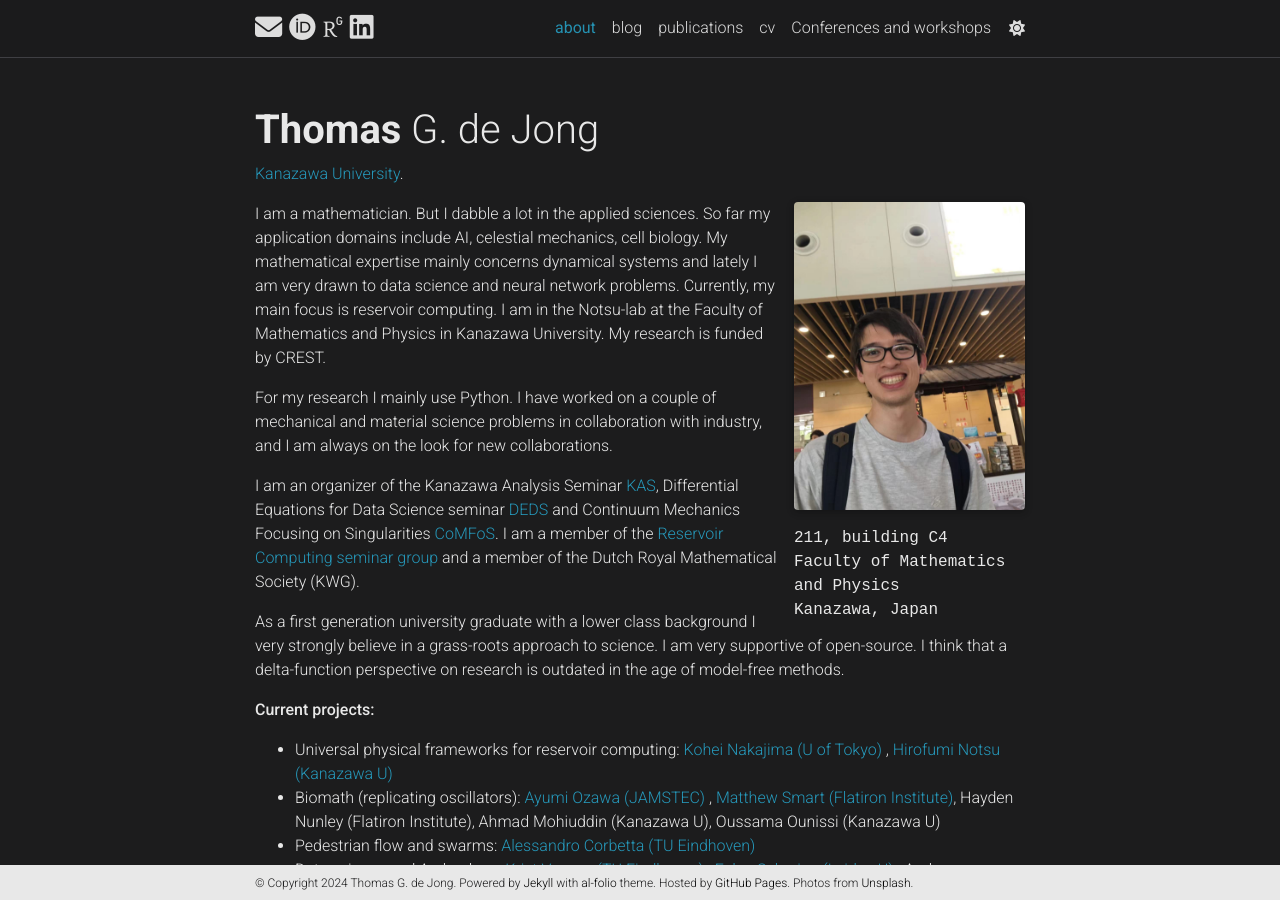
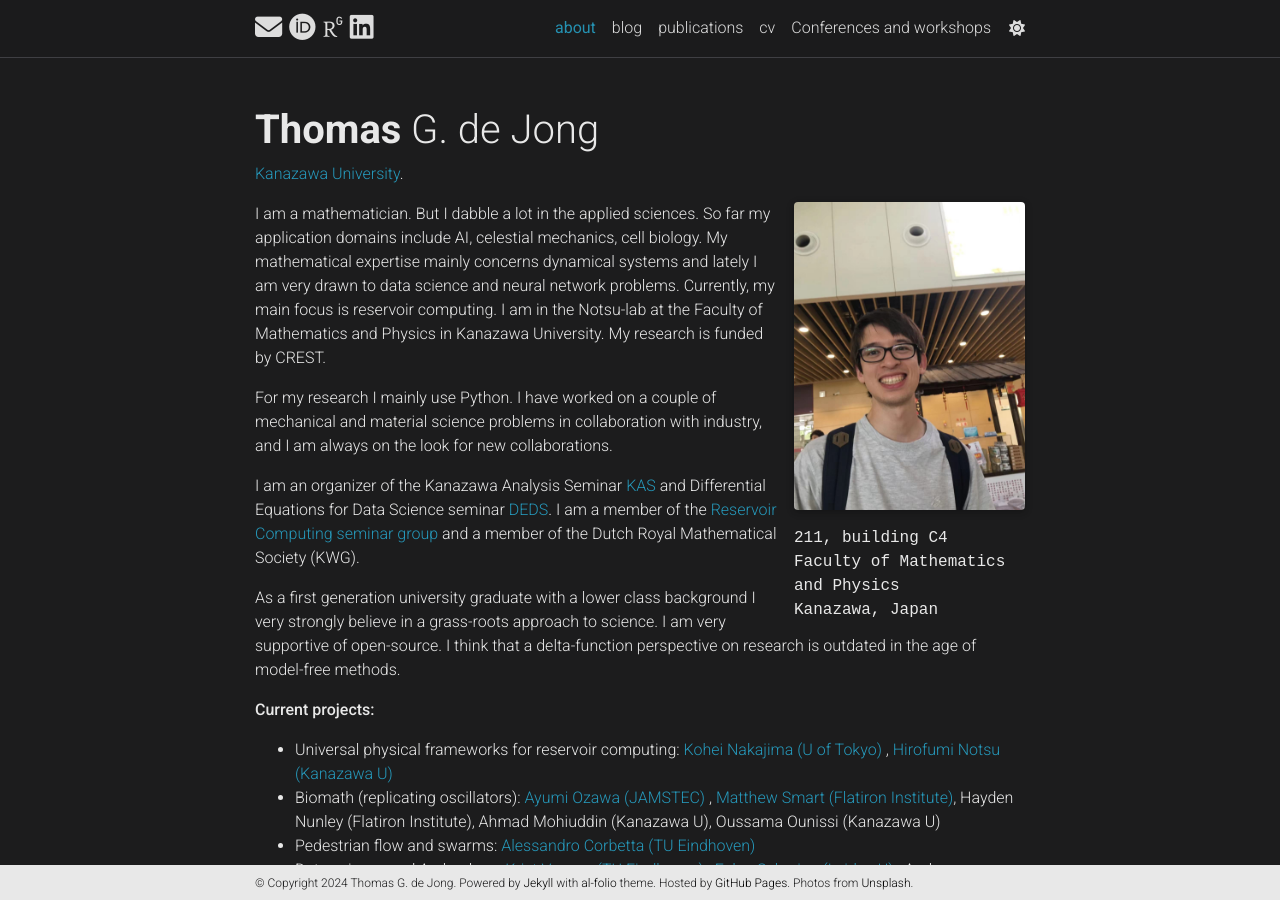
Before and after one commit to mathowl/tgdejong, a Jekyll site: the page built from _pages/about.md, in a window 1280 px wide and 900 px high. Built offline with Jekyll 4.4.1, drawn with Linux system fonts in a browser that asks for light colours; full-size pictures stand in for the smaller copies a plugin makes; some web fonts are replaced; comment, search, counter and statistics services are not loaded; a style sheet for code colours, icons or effects is not loaded.

Commit message:
Update about.md

```diff
--- a/_pages/about.md
+++ b/_pages/about.md
@@ -23,7 +23,7 @@
 
 For my research I mainly use Python. I have worked on a couple of mechanical and material science problems in collaboration with industry, and I am always on the look for new collaborations.
 
-I am an organizer of the Kanazawa Analysis Seminar [KAS](http://polaris.s.kanazawa-u.ac.jp/kas/), Differential Equations for Data Science seminar [DEDS](https://scheme.hn/deds/) and Continuum Mechanics Focusing on Singularities [CoMFoS](https://sites.google.com/view/comfos23/home). I am a member of the [Reservoir Computing seminar group](https://www.kohei-nakajima.com/rc-seminar-group) and a member of the Dutch Royal Mathematical Society (KWG).
+I am an organizer of the Kanazawa Analysis Seminar [KAS](http://polaris.s.kanazawa-u.ac.jp/kas/) and Differential Equations for Data Science seminar [DEDS](https://scheme.hn/deds/). I am a member of the [Reservoir Computing seminar group](https://www.kohei-nakajima.com/rc-seminar-group) and a member of the Dutch Royal Mathematical Society (KWG).
 
 As a first generation university graduate with a lower class background I very strongly believe in a grass-roots approach to science. I am very supportive of open-source. I think that a delta-function perspective on research is outdated in the age of model-free methods.
 
```
